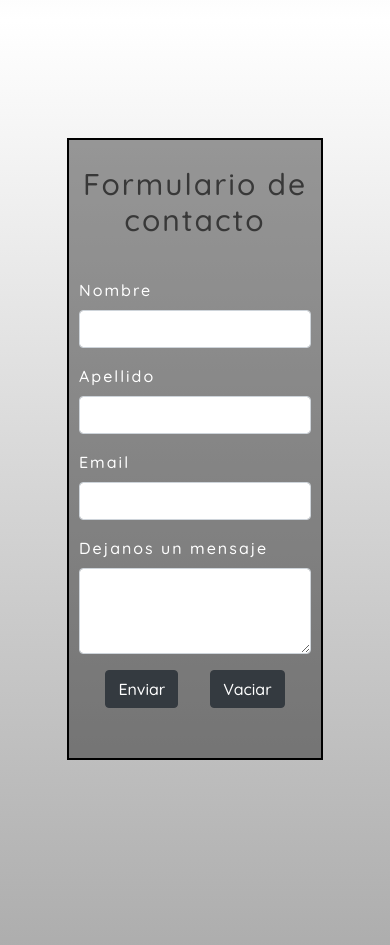
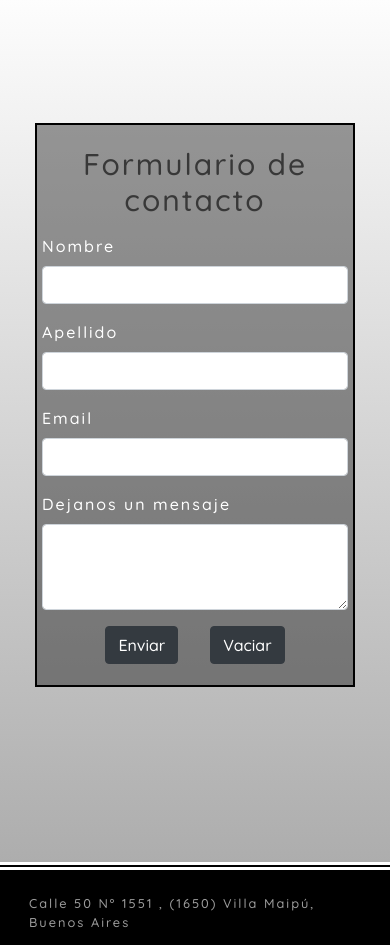
Before and after one commit to zigart/FunLaux, a website: page views/contacto.html in a window 390 px wide. Shown: the part 980-1925 px from the top of the page. Drawn offline with nearby package versions, Linux system fonts and the light colour scheme; some packages are replaced by stand-ins of ours; a script that the page names is missing.

Commit message:
pequeña modificacion contacto

```diff
--- a/assets/scss/estilo.scss
+++ b/assets/scss/estilo.scss
@@ -349,9 +349,16 @@
             h1 {
                 font-size: 30px;
             }
+            .contacto__fondo {
+                padding: 5px;
+                width: 100%;
+                background-color: rgba(0, 0, 0, 0.39);
+                border: 2.4px solid rgb(0, 0, 0);
+                margin-bottom: 5px;
+            }
         }
         .contacto__formulario {
-            margin: 40px 0;
+            margin: 0px 0;
         }
         .contacto__fondo--mapa {
             height: 500px;
```
Also changed, not shown: views/galeria.html (+4 -4 lines), assets/css/estilo.css.
